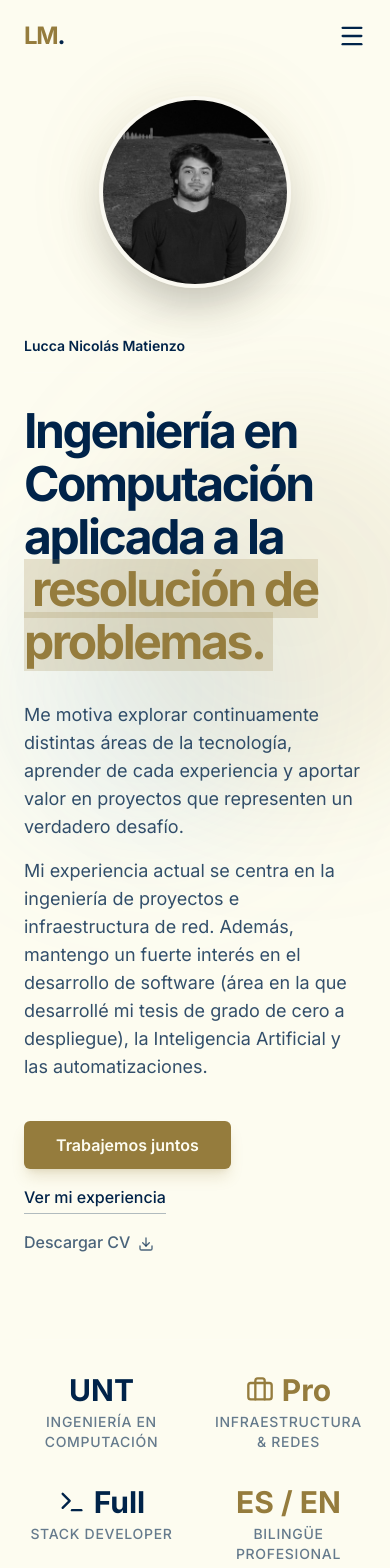
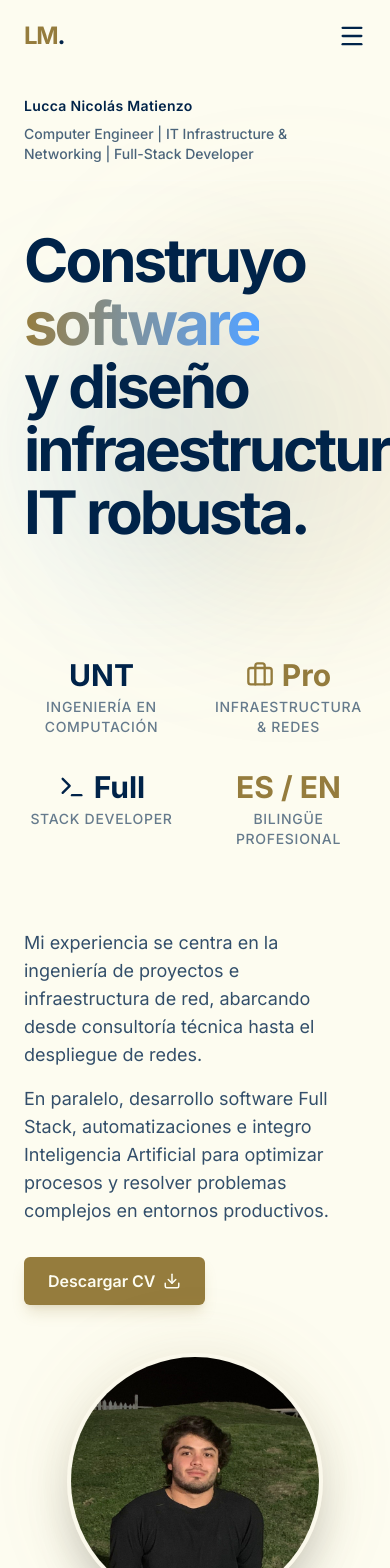
Before and after one commit to LuccaMatienzo/portfolio, a Next.js app: page / in a window 390 px wide. Shown: the top 1568 px of the page. Built offline with nearby package versions, Linux system fonts and the light colour scheme.

Commit message:
refactor: update UI layout, hero copy, and contact links per feedback

```diff
--- a/src/app/page.tsx
+++ b/src/app/page.tsx
@@ -1,5 +1,6 @@
 import Navbar from "@/components/ui/Navbar";
 import Hero from "@/components/sections/Hero";
+import About from "@/components/sections/About";
 import Experience from "@/components/sections/Experience";
 import Skills from "@/components/sections/Skills";
 import Projects from "@/components/sections/Projects";
@@ -12,6 +13,7 @@ export default function Home() {
       <Navbar />
       <main className="flex flex-col min-h-screen">
         <Hero />
+        <About />
         <Experience />
         <Projects />
         <Skills />
--- /dev/null
+++ b/src/components/sections/About.tsx
@@ -0,0 +1,66 @@
+"use client";
+
+import { motion } from "framer-motion";
+import Image from "next/image";
+import { Download } from "lucide-react";
+import Section from "../ui/Section";
+
+export default function About() {
+  return (
+    <Section id="sobre-mi" className="pt-0">
+      <div className="grid grid-cols-1 lg:grid-cols-12 gap-12 items-center">
+        {/* Text Content */}
+        <div className="lg:col-span-8 flex flex-col items-start text-left">
+          <motion.div
+            initial={{ opacity: 0, y: 20 }}
+            whileInView={{ opacity: 1, y: 0 }}
+            viewport={{ once: true }}
+            transition={{ duration: 0.8 }}
+            className="text-lg text-foreground/80 max-w-3xl mb-8 space-y-4"
+          >
+            <p>
+              Mi experiencia se centra en la ingeniería de proyectos e infraestructura de red, abarcando desde consultoría técnica hasta el despliegue de redes.
+            </p>
+            <p>
+              En paralelo, desarrollo software Full Stack, automatizaciones e integro Inteligencia Artificial para optimizar procesos y resolver problemas complejos en entornos productivos.
+            </p>
+          </motion.div>
+
+          <motion.div
+            initial={{ opacity: 0, y: 20 }}
+            whileInView={{ opacity: 1, y: 0 }}
+            viewport={{ once: true }}
+            transition={{ duration: 0.8, delay: 0.2 }}
+            className="flex flex-col sm:flex-row items-start sm:items-center space-y-4 sm:space-y-0 sm:space-x-8"
+          >
+            <a href="/cv_lucca_matienzo.pdf" target="_blank" rel="noopener noreferrer" className="flex items-center space-x-2 bg-primary text-background px-6 py-3 rounded-md font-semibold hover:bg-primary/90 transition-colors shadow-lg shadow-primary/20">
+              <span>Descargar CV</span>
+              <Download size={18} />
+            </a>
+          </motion.div>
+        </div>
+
+        {/* Profile Image */}
+        <div className="lg:col-span-4 flex justify-center lg:justify-end">
+          <motion.div
+            initial={{ opacity: 0, scale: 0.9 }}
+            whileInView={{ opacity: 1, scale: 1 }}
+            viewport={{ once: true }}
+            transition={{ duration: 0.8 }}
+            className="relative w-64 h-64 lg:w-80 lg:h-80"
+          >
+            <div className="absolute inset-0 bg-primary/20 rounded-full blur-2xl animate-pulse"></div>
+            <Image
+              src="/profile.jpg"
+              alt="Lucca Nicolás Matienzo"
+              fill
+              className="object-cover rounded-full transition-transform duration-500 hover:scale-105 border-4 border-background/50 shadow-2xl z-10"
+              sizes="(max-width: 768px) 256px, 320px"
+              priority
+            />
+          </motion.div>
+        </div>
+      </div>
+    </Section>
+  );
+}
--- a/src/components/sections/Hero.tsx
+++ b/src/components/sections/Hero.tsx
@@ -1,96 +1,38 @@
 "use client";
 
 import { motion } from "framer-motion";
-import { ArrowDown, Download, Briefcase, Terminal } from "lucide-react";
-import Link from "next/link";
-import Image from "next/image";
+import { Briefcase, Terminal } from "lucide-react";
 
 export default function Hero() {
   return (
-    <section id="inicio" className="relative min-h-screen flex flex-col justify-center pt-24 pb-12 overflow-hidden">
+    <section id="inicio" className="relative min-h-[90vh] flex flex-col justify-center pt-24 pb-12 overflow-hidden">
       {/* Background Decorative Elements */}
       <div className="absolute top-1/4 left-1/4 w-96 h-96 bg-primary/20 rounded-full mix-blend-multiply filter blur-3xl opacity-50 animate-blob"></div>
       <div className="absolute top-1/3 right-1/4 w-72 h-72 bg-blue-400/20 rounded-full mix-blend-multiply filter blur-3xl opacity-50 animate-blob animation-delay-2000"></div>
 
-      <div className="container mx-auto px-6 md:px-12 relative z-10 flex-grow flex flex-col justify-center">
-        <div className="grid grid-cols-1 lg:grid-cols-12 gap-12 items-center">
+      <div className="container mx-auto px-6 md:px-12 relative z-10 flex flex-col items-start justify-center">
 
-          {/* Text Content (8 columns) */}
-          <div className="lg:col-span-8 order-2 lg:order-1 flex flex-col items-start text-left">
         <motion.div
           initial={{ opacity: 0, y: 10 }}
           animate={{ opacity: 1, y: 0 }}
           transition={{ duration: 0.6 }}
-              className="flex items-center space-x-2 text-sm md:text-base font-medium text-foreground/70 mb-8 border-b border-white/10 pb-4 w-full"
+          className="flex flex-col sm:flex-row sm:items-center space-y-2 sm:space-y-0 sm:space-x-3 text-sm md:text-base font-medium text-foreground/70 mb-12 border-b border-white/10 pb-4 w-full"
         >
-              <span className="font-semibold text-foreground">Lucca Nicolás Matienzo</span>
+          <span className="font-semibold text-foreground tracking-wide">Lucca Nicolás Matienzo</span>
           <span className="hidden sm:inline">—</span>
-              <span className="hidden sm:inline">Computer Engineer | IT Infrastructure & Networking | Full-Stack Developer</span>
+          <span>Computer Engineer | IT Infrastructure & Networking | Full-Stack Developer</span>
         </motion.div>
 
         <motion.h1
           initial={{ opacity: 0, y: 20 }}
           animate={{ opacity: 1, y: 0 }}
           transition={{ duration: 0.8, delay: 0.2 }}
-              className="text-5xl md:text-7xl lg:text-8xl font-bold tracking-tighter mb-8 leading-[1.1]"
+          className="text-6xl md:text-8xl lg:text-9xl font-bold tracking-tighter leading-[1.05]"
         >
-              Ingeniería en <br className="hidden md:block"/> Computación aplicada a <br className="hidden md:block"/> la <span className="bg-primary/20 text-primary px-2">resolución de problemas.</span>
+          Construyo <span className="text-transparent bg-clip-text bg-gradient-to-r from-primary to-blue-400">software</span><br />
+          y diseño infraestructura<br />
+          IT robusta.
         </motion.h1>
-
-            <motion.div
-              initial={{ opacity: 0, y: 20 }}
-              animate={{ opacity: 1, y: 0 }}
-              transition={{ duration: 0.8, delay: 0.4 }}
-              className="text-lg md:text-xl text-foreground/80 max-w-3xl mb-10 space-y-4"
-            >
-              <p>
-                Me motiva explorar continuamente distintas áreas de la tecnología, aprender de cada experiencia y aportar valor en proyectos que representen un verdadero desafío.
-              </p>
-              <p>
-                Mi experiencia actual se centra en la ingeniería de proyectos e infraestructura de red. Además, mantengo un fuerte interés en el desarrollo de software (área en la que desarrollé mi tesis de grado de cero a despliegue), la Inteligencia Artificial y las automatizaciones.
-              </p>
-            </motion.div>
-
-            <motion.div
-              initial={{ opacity: 0, y: 20 }}
-              animate={{ opacity: 1, y: 0 }}
-              transition={{ duration: 0.8, delay: 0.6 }}
-              className="flex flex-col sm:flex-row items-start sm:items-center space-y-4 sm:space-y-0 sm:space-x-8"
-            >
-              <Link href="#contacto" className="bg-primary text-background px-8 py-3 rounded-md font-semibold hover:bg-primary/90 transition-colors shadow-lg shadow-primary/20">
-                Trabajemos juntos
-              </Link>
-              <Link href="#experiencia" className="text-foreground hover:text-primary transition-colors font-medium border-b border-foreground/30 hover:border-primary pb-1">
-                Ver mi experiencia
-              </Link>
-              <a href="/cv_lucca_matienzo.pdf" target="_blank" rel="noopener noreferrer" className="flex items-center space-x-2 text-foreground/70 hover:text-foreground transition-colors group">
-                <span className="font-medium border-b border-transparent group-hover:border-foreground pb-1">Descargar CV</span>
-                <Download size={16} className="group-hover:translate-y-1 transition-transform" />
-              </a>
-            </motion.div>
-          </div>
-
-          {/* Profile Image (4 columns) */}
-          <div className="lg:col-span-4 order-1 lg:order-2 flex justify-center lg:justify-end">
-            <motion.div
-              initial={{ opacity: 0, scale: 0.9 }}
-              animate={{ opacity: 1, scale: 1 }}
-              transition={{ duration: 0.8, delay: 0.3 }}
-              className="relative w-48 h-48 md:w-64 md:h-64 lg:w-80 lg:h-80"
-            >
-              <div className="absolute inset-0 bg-primary/20 rounded-full blur-2xl animate-pulse"></div>
-              <Image
-                src="/profile.jpg"
-                alt="Lucca Nicolás Matienzo"
-                fill
-                className="object-cover rounded-full grayscale hover:grayscale-0 transition-all duration-500 border-4 border-background/50 shadow-2xl z-10"
-                sizes="(max-width: 768px) 192px, (max-width: 1024px) 256px, 320px"
-                priority
-              />
-            </motion.div>
-          </div>
-
-        </div>
       </div>
 
       {/* Metrics Row */}
@@ -98,7 +40,7 @@ export default function Hero() {
         initial={{ opacity: 0, y: 20 }}
         animate={{ opacity: 1, y: 0 }}
         transition={{ delay: 1, duration: 0.8 }}
-        className="container mx-auto px-6 md:px-12 mt-20"
+        className="container mx-auto px-6 md:px-12 mt-auto pt-20"
       >
         <div className="grid grid-cols-2 md:grid-cols-4 gap-8 py-8 border-t border-white/10 text-center md:text-left">
           <div>
```
Also changed, not shown: src/components/sections/Contact.tsx (+22 -15 lines), src/components/sections/Experience.tsx (+32 -10 lines), src/components/sections/Projects.tsx (+14 -13 lines). Lines whose indentation alone changed are shown as unchanged.
